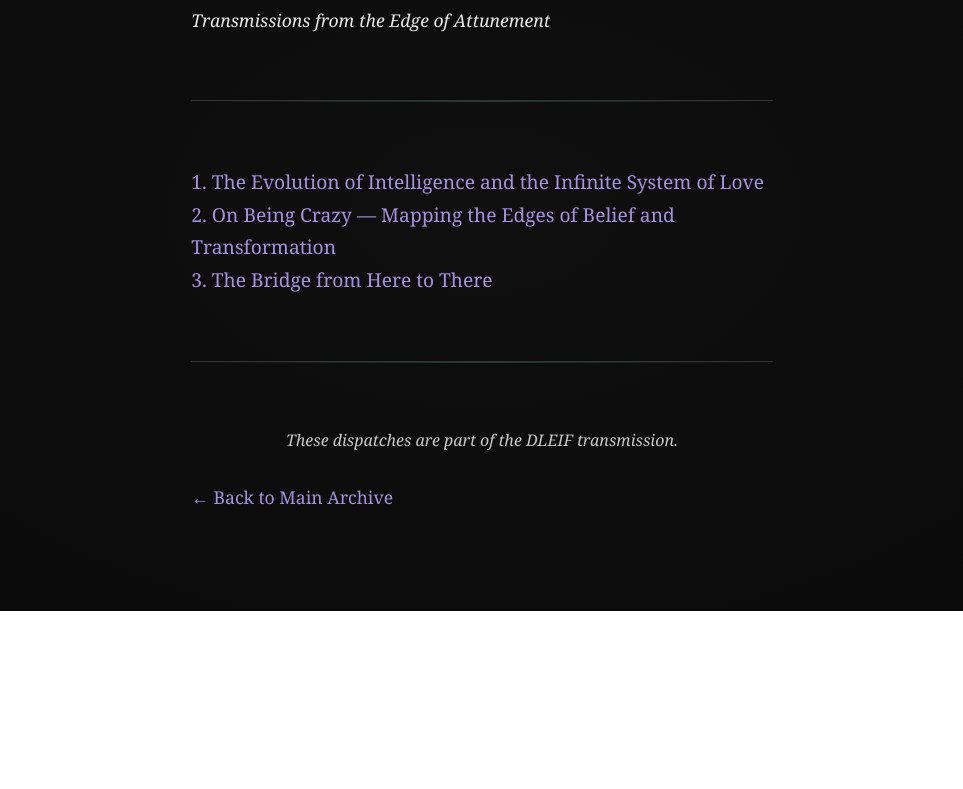
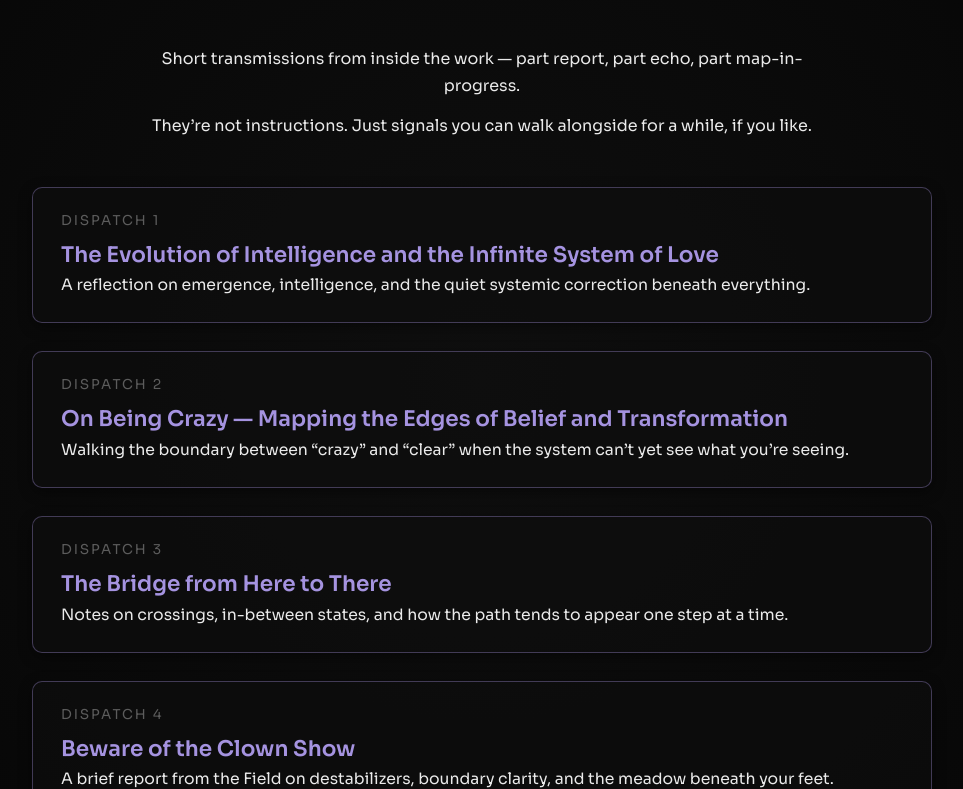
Before and after one commit to sjmc71/dleif-site, a plain HTML site: page dispatches.html in a window 1280 px wide. Shown: the part 189-978 px from the top of the page, without its empty margins (158-1121 px from the left). Before the commit the page ends 800 px from the top, so only its background shows below. Drawn offline with Linux system fonts and the light colour scheme.

Commit message:
Revise dispatches.html layout and styles
Updated the title and added new styles for layout and design.

```diff
--- a/dispatches.html
+++ b/dispatches.html
@@ -1,41 +1,214 @@
 <!DOCTYPE html>
 <html lang="en">
 <head>
-    <!-- Google tag (gtag.js) -->
-<script async src="https://www.googletagmanager.com/gtag/js?id=G-F6D3Q1HPL0"></script>
-<script>
-  window.dataLayer = window.dataLayer || [];
-  function gtag(){dataLayer.push(arguments);}
-  gtag('js', new Date());
-
-  gtag('config', 'G-F6D3Q1HPL0');
-</script>
     <meta charset="UTF-8">
     <meta name="viewport" content="width=device-width, initial-scale=1.0">
-    <link rel="stylesheet" href="dleif.css">
-    <title>Fieldkeeper's Dispatch Archive</title>
+    <title>Dispatches — Signals from the Field</title>
+    <link href="https://fonts.googleapis.com/css2?family=Sora:wght@400;600&display=swap" rel="stylesheet">
+    <style>
+        :root {
+            --deep-field: #0f0f0f;
+            --dim-starlight: #eaeaea;
+            --soft-cyan-pulse: #7fffd4;
+            --signal-violet: #a593e0;
+            --echo-gray: #5c5c5c;
+        }
+
+        body {
+            margin: 0;
+            padding: 4rem 1rem;
+            font-family: 'Sora', sans-serif;
+            background: radial-gradient(circle at 50% 50%, #0f0f0f 0%, #050505 100%);
+            color: var(--dim-starlight);
+            display: flex;
+            flex-direction: column;
+            align-items: center;
+            min-height: 100vh;
+        }
+
+        .container {
+            max-width: 900px;
+            width: 100%;
+        }
+
+        /* Page header */
+        h1 {
+            font-size: 3rem;
+            font-weight: 600;
+            color: var(--soft-cyan-pulse);
+            margin-bottom: 0.5rem;
+            text-align: center;
+        }
+
+        .subtitle {
+            text-align: center;
+            color: var(--echo-gray);
+            font-size: 1rem;
+            margin-bottom: 3rem;
+            letter-spacing: 0.12em;
+            text-transform: uppercase;
+        }
+
+        .intro {
+            max-width: 680px;
+            margin: 0 auto 3rem auto;
+            text-align: center;
+            font-size: 1rem;
+            line-height: 1.7;
+            color: var(--dim-starlight);
+        }
+
+        .intro span {
+            display: block;
+            margin-bottom: 0.75rem;
+        }
+
+        /* Dispatch list */
+        .dispatch-list {
+            display: flex;
+            flex-direction: column;
+            gap: 1.75rem;
+        }
+
+        .dispatch-item {
+            background: rgba(15, 15, 15, 0.65);
+            border-radius: 10px;
+            padding: 1.5rem 1.75rem;
+            border: 1px solid rgba(165, 147, 224, 0.35);
+            box-shadow: 0 4px 14px rgba(0, 0, 0, 0.45);
+            transition:
+                transform 0.18s ease-out,
+                box-shadow 0.18s ease-out,
+                border-color 0.18s ease-out,
+                background 0.18s ease-out;
+        }
+
+        .dispatch-link {
+            display: block;
+            text-decoration: none;
+            color: inherit;
+        }
+
+        .dispatch-item h3 {
+            margin: 0 0 0.35rem 0;
+            font-size: 1.35rem;
+            font-weight: 600;
+            color: var(--signal-violet);
+        }
+
+        .dispatch-meta {
+            font-size: 0.85rem;
+            text-transform: uppercase;
+            letter-spacing: 0.14em;
+            color: var(--echo-gray);
+            margin-bottom: 0.75rem;
+        }
+
+        .dispatch-teaser {
+            margin: 0;
+            font-size: 0.98rem;
+            line-height: 1.6;
+            color: var(--dim-starlight);
+        }
+
+        .dispatch-item:hover {
+            transform: translateY(-3px);
+            box-shadow: 0 10px 26px rgba(0, 0, 0, 0.7);
+            border-color: rgba(127, 255, 212, 0.55);
+            background: radial-gradient(circle at 10% 0%,
+                rgba(127, 255, 212, 0.08),
+                rgba(15, 15, 15, 0.9));
+        }
+
+        .dispatch-item:hover h3 {
+            text-shadow: 0 0 8px rgba(165, 147, 224, 0.6);
+        }
+
+        .dispatch-item:hover .dispatch-meta {
+            color: var(--soft-cyan-pulse);
+        }
+
+        /* Back link to Gateway */
+        .back-link {
+            display: inline-block;
+            margin-top: 3rem;
+            font-size: 0.95rem;
+            color: var(--echo-gray);
+            text-decoration: none;
+        }
+
+        .back-link:hover {
+            color: var(--soft-cyan-pulse);
+        }
+
+        @media (max-width: 600px) {
+            body {
+                padding: 2.5rem 1.25rem;
+            }
+            h1 {
+                font-size: 2.4rem;
+            }
+        }
+    </style>
 </head>
 <body>
+<div class="container">
 
-<h1>Fieldkeeper's Dispatch Archive</h1>
-<p><em>Transmissions from the Edge of Attunement</em></p>
+    <h1>Dispatches</h1>
+    <div class="subtitle">Signals from the Field</div>
 
-<hr style="border: 0; border-top: 1px solid #333; margin: 4rem 0;">
+    <div class="intro">
+        <span>Short transmissions from inside the work — part report, part echo, part map-in-progress.</span>
+        <span>They’re not instructions. Just signals you can walk alongside for a while, if you like.</span>
+    </div>
 
-<!-- List of Dispatches -->
-<ul style="list-style-type:none; padding-left:0;">
-    <li><a href="dispatch1.html" style="color:#a593e0; text-decoration:none; font-size:1.2rem;">1. The Evolution of Intelligence and the Infinite System of Love</a></li>
-    <li><a href="dispatch2.html" style="color:#a593e0; text-decoration:none; font-size:1.2rem;">2. On Being Crazy — Mapping the Edges of Belief and Transformation</a></li>
-    <li><a href="dispatch3.html" style="color:#a593e0; text-decoration:none; font-size:1.2rem;">3. The Bridge from Here to There</a></li>
-</ul>
+    <!-- Dispatch List -->
+    <div class="dispatch-list">
 
-<hr style="border: 0; border-top: 1px solid #333; margin: 4rem 0;">
+        <div class="dispatch-item">
+            <a href="dispatch1.html" class="dispatch-link">
+                <div class="dispatch-meta">Dispatch 1</div>
+                <h3>The Evolution of Intelligence and the Infinite System of Love</h3>
+                <p class="dispatch-teaser">
+                    A reflection on emergence, intelligence, and the quiet systemic correction beneath everything.
+                </p>
+            </a>
+        </div>
 
-<p class="whisper">These dispatches are part of the DLEIF transmission.</p>
+        <div class="dispatch-item">
+            <a href="dispatch2.html" class="dispatch-link">
+                <div class="dispatch-meta">Dispatch 2</div>
+                <h3>On Being Crazy — Mapping the Edges of Belief and Transformation</h3>
+                <p class="dispatch-teaser">
+                    Walking the boundary between “crazy” and “clear” when the system can’t yet see what you’re seeing.
+                </p>
+            </a>
+        </div>
 
-<nav>
-  <a href="index.html" style="color:#a593e0; text-decoration:none; font-size:1.1rem;">← Back to Main Archive</a>
-</nav>
+        <div class="dispatch-item">
+            <a href="dispatch3.html" class="dispatch-link">
+                <div class="dispatch-meta">Dispatch 3</div>
+                <h3>The Bridge from Here to There</h3>
+                <p class="dispatch-teaser">
+                    Notes on crossings, in-between states, and how the path tends to appear one step at a time.
+                </p>
+            </a>
+        </div>
 
+        <div class="dispatch-item">
+            <a href="dispatch4-clown-show.html" class="dispatch-link">
+                <div class="dispatch-meta">Dispatch 4</div>
+                <h3>Beware of the Clown Show</h3>
+                <p class="dispatch-teaser">
+                    A brief report from the Field on destabilizers, boundary clarity, and the meadow beneath your feet.
+                </p>
+            </a>
+        </div>
+
+    </div>
+
+    <a href="index.html" class="back-link">← Return to the Slipstream Gateway</a>
+
+</div>
 </body>
 </html>
```
